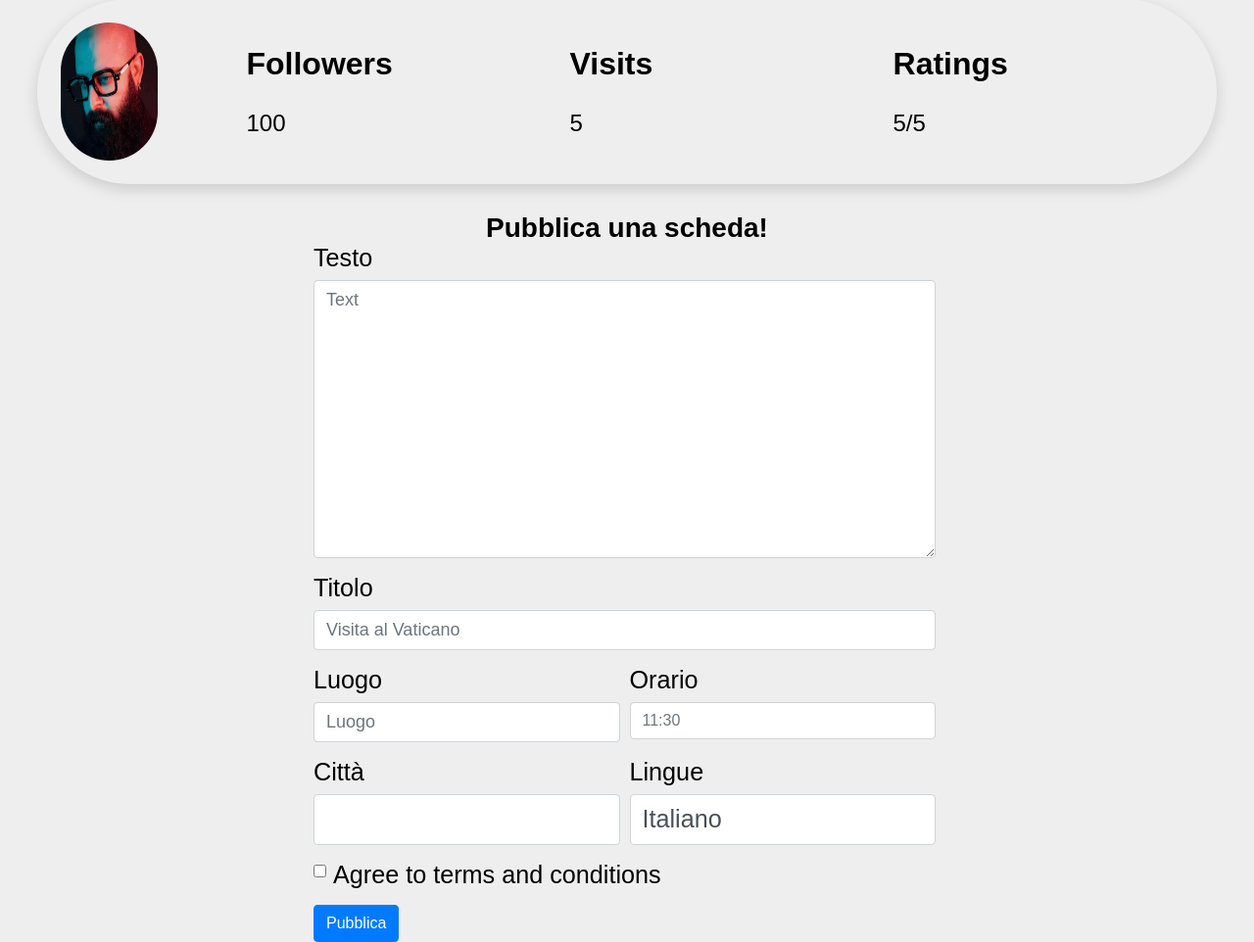
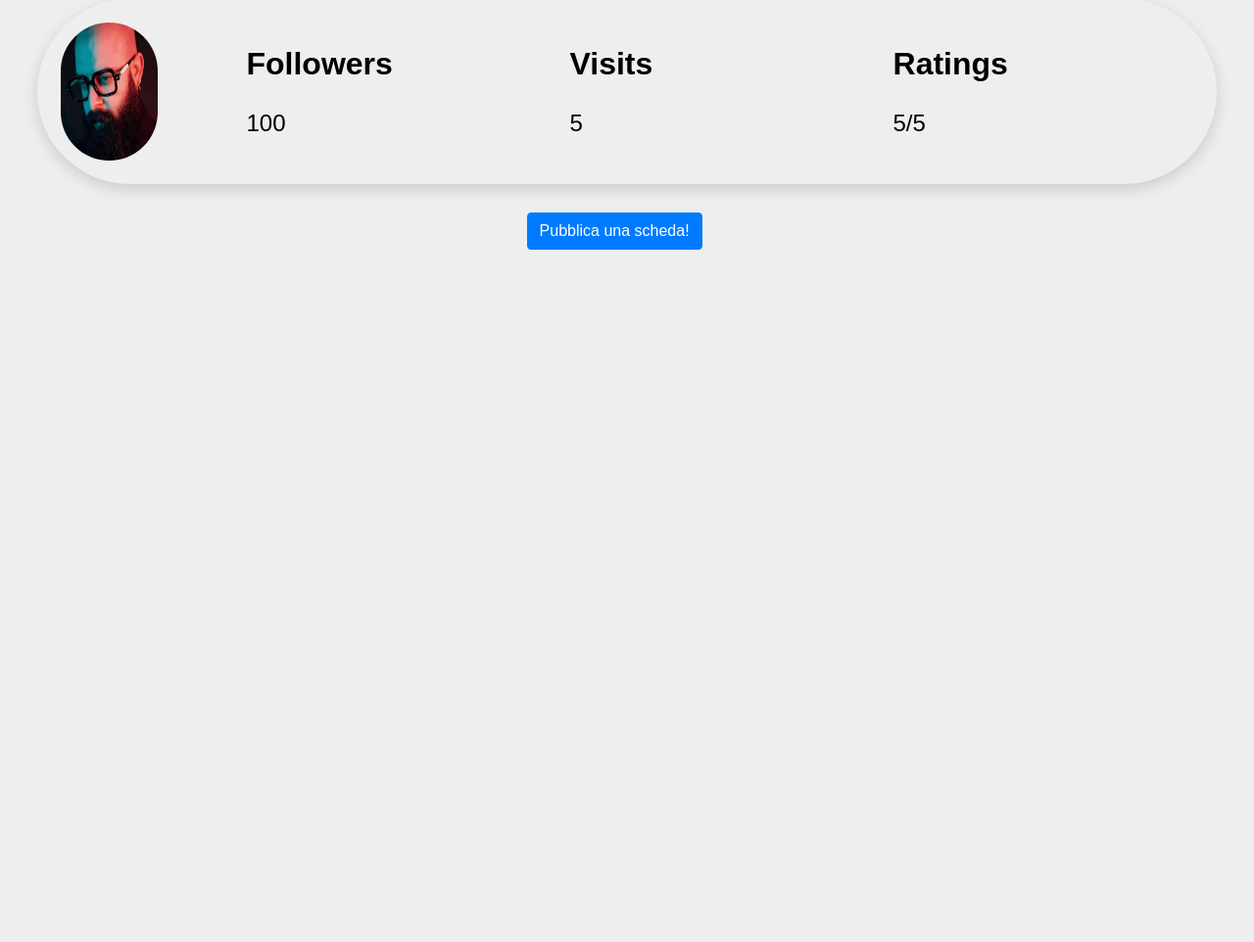
Before and after one commit to alessandrosaccone/discover, a PHP site: page /bacheca.html in a window 1280 px wide; the page is wider, and only the part inside the window is pictured. Shown: the part 295-1257 px from the top of that part at 98% size. After the commit the page ends 550 px from the top of that part, so only its background shows below. Run offline with PHP 8.4, Linux system fonts and the light colour scheme.

Commit message:
aggiorno

```diff
--- a/bacheca.html
+++ b/bacheca.html
@@ -13,6 +13,7 @@
     />
     <script src="js/script.js"></script>
     <script src="js/script_app.js"></script>
+    <script src="js/script_bacheca.js"></script>
     <title>Bacheca</title>
   </head>
   <body>
@@ -72,9 +73,12 @@
       </div>
     </div>
     <br />
-    <h1>Pubblica una scheda!</h1>
-
-    <form>
+    <div class="center">
+      <button id="btn" class="btn btn-primary center">
+        Pubblica una scheda!
+      </button>
+    </div>
+    <form id="form">
       <div class="form-row">
         <div class="col-md-6 mb-3">
           <label for="validationDefault02">Testo</label>
@@ -172,5 +176,6 @@
       </div>
       <button class="btn btn-primary" type="submit">Pubblica</button>
     </form>
+    <script src="js/script_bacheca.js"></script>
   </body>
 </html>
--- a/css/stylesheet_bacheca.css
+++ b/css/stylesheet_bacheca.css
@@ -1,7 +1,12 @@
 form {
+  display: none;
   font-size: 1.8em;
   position: relative;
   left: 25%;
+}
+
+.center {
+  padding: 0 42%;
 }
 
 .navheader_general {
--- /dev/null
+++ b/js/script_bacheca.js
@@ -0,0 +1,4 @@
+var btn = document.getElementById("btn");
+btn.addEventListener("click", () => {
+  document.getElementById("form").style.display = "block";
+});
```
Also changed, not shown: css/stylesheet_home.css (+13 -0 lines).
